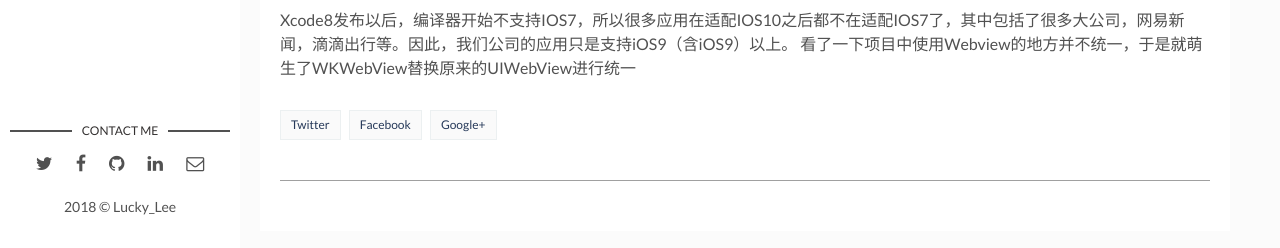
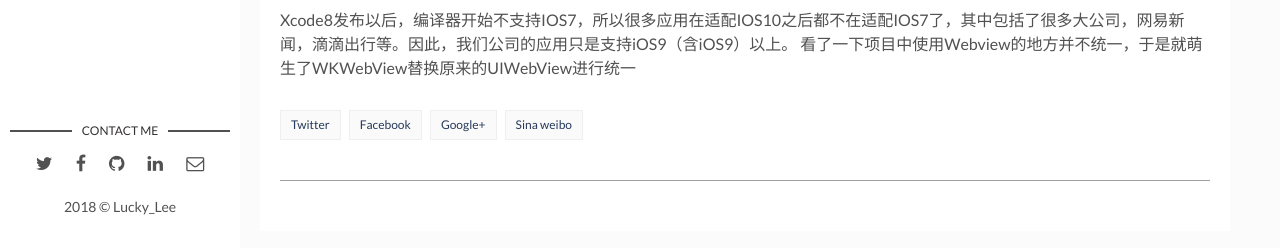
Before and after one commit to haiwei-Lee/haiwei-Lee.github.io, a Jekyll site: the page built from _posts/2018-7-30-项目中WKWebView.md, in a window 1280 px wide and 1112 px high. Shown: the part 861-1109 px from the top of the window. Built offline with Jekyll 4.4.1, drawn with Linux system fonts in a browser that asks for light colours; comment, search, counter and statistics services are not loaded.

Commit message:
add sina weibo

```diff
--- a/_layouts/post.html
+++ b/_layouts/post.html
@@ -25,6 +25,7 @@ layout: main
           <a href="https://twitter.com/intent/tweet?text={{ page.title }}&url={{ site.url }}{{ page.url }}" title="Share on Twitter" rel="nofollow" target="_blank">Twitter</a>
           <a href="https://facebook.com/sharer.php?u={{ site.url }}{{ page.url }}" title="Share on Facebook" rel="nofollow" target="_blank">Facebook</a>
           <a href="https://plus.google.com/share?url={{ site.url }}{{ page.url }}" title="Share on Google+" rel="nofollow" target="_blank">Google+</a>
+          <a href="http://v.t.sina.com.cn/share/share.php?url={{ site.url }}{{ page.url}}" title="Share sina weibo" target="_blank">Sina weibo</a>
         </div>
         <div class="page-tag">
           {% for tag in page.tags %}
```
